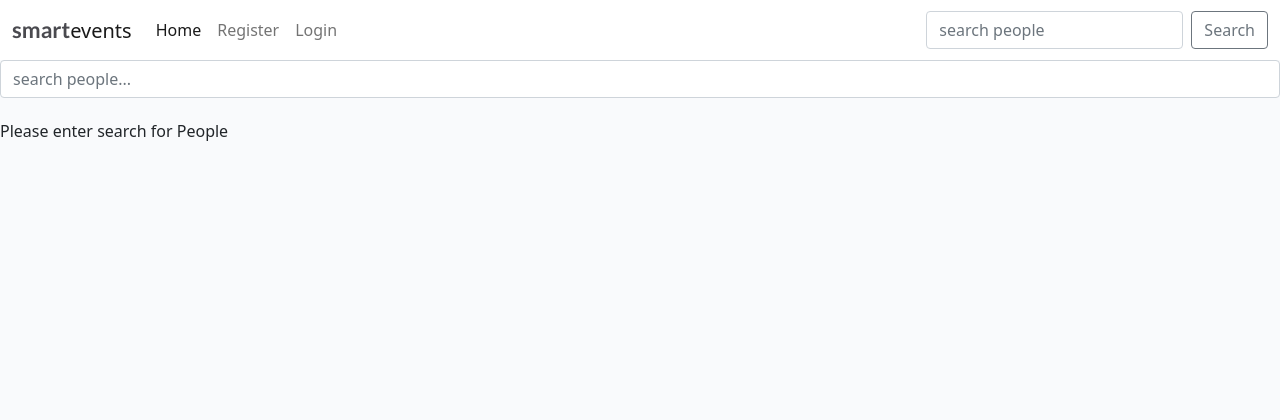
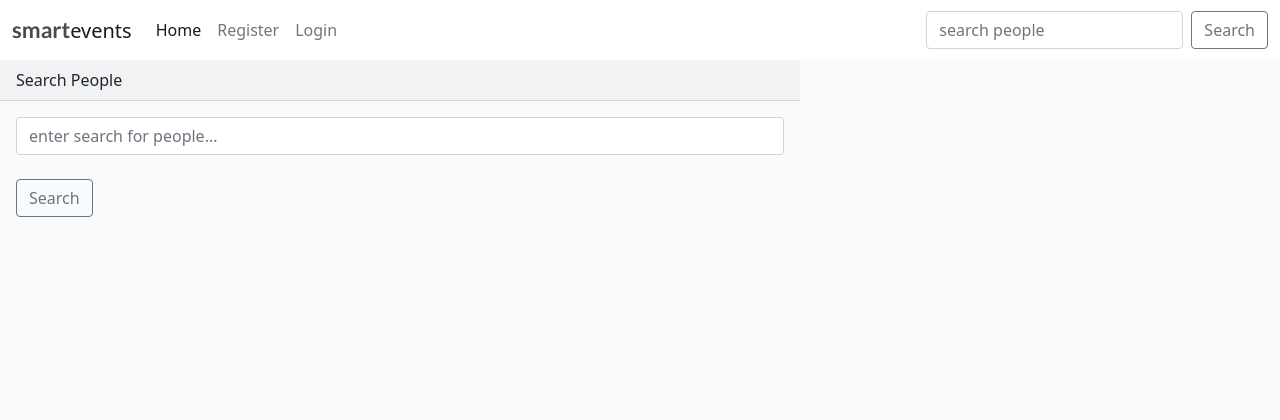
Before and after one commit to ColetteThomson/smart_events, a Django app: page /events/search_people in a window 1280 px wide. Shown: the top 420 px of the page. Run offline with Django 3.2, Linux system fonts and the light colour scheme.

Commit message:
edit search people and project pages

```diff
--- a/events/templates/search_people.html
+++ b/events/templates/search_people.html
@@ -3,6 +3,17 @@
 {% block title %}Displaying Model Data{% endblock title %}
 
 {% block content %}
+
+    <div class="card" style="width: 50rem;">
+        <div class="card-header">
+            <!-- if statement: search requested by user -->
+            {% if searched %}
+                You searched for ...  {{ searched }}
+            {% else %}
+                Search People
+            {% endif %}
+        </div>
+        <div class="card-body">
 
     <!-- search box for 'people' -->
     <form method="POST" action="{% url 'search_people' %}">
@@ -10,26 +21,18 @@
         {% csrf_token %}
 
         <input class="form-control me-2" type="search"
-        placeholder="search people..." aria-label="Search" name="searched">
+        placeholder="enter search for people..." aria-label="Search" name="searched">
+        <br/>
+        <button class="btn btn-outline-secondary" type="submit">Search</button>
         <br/>
 
-        <!-- if statement: search requested by user -->
-        {% if searched %}
-            <h1>You searched for ...  {{ searched }}</h1>
-            <br/>
             <!-- for loop: iterate through 'persons' (from views.py) -->
             {% for person in persons %}
-                <!-- add link to search result/s -->
-                <a href="{% url 'show_people' person.id %}">{{ person }}</a>
-                <br/>
-            <!-- end for loop: people -->
+            <!-- add link to search result/s -->
+            <a href="{% url 'show_people' person.id %}">{{ person }}</a>
+            <br/>
+            <!-- end for loop: person -->
             {% endfor %}
-
-        <!-- if no search entered then remind user -->
-        {% else %}
-            <h6>Please enter search for People</h6>
-        <!-- end: search requested -->
-        {% endif %}
-
+    </form>
 
 {% endblock content %}
```
Also changed, not shown: events/templates/search_projects.html (+17 -14 lines).
